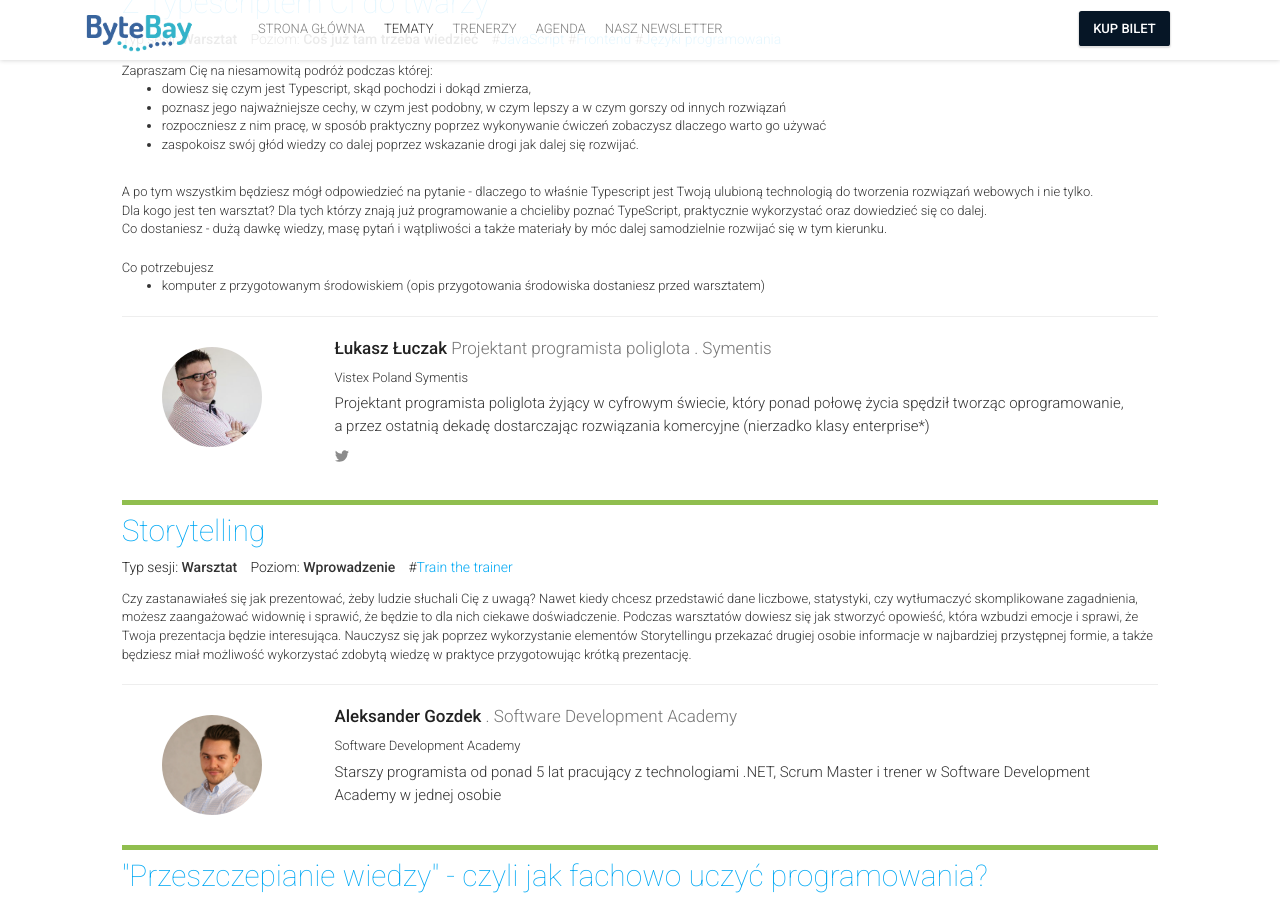
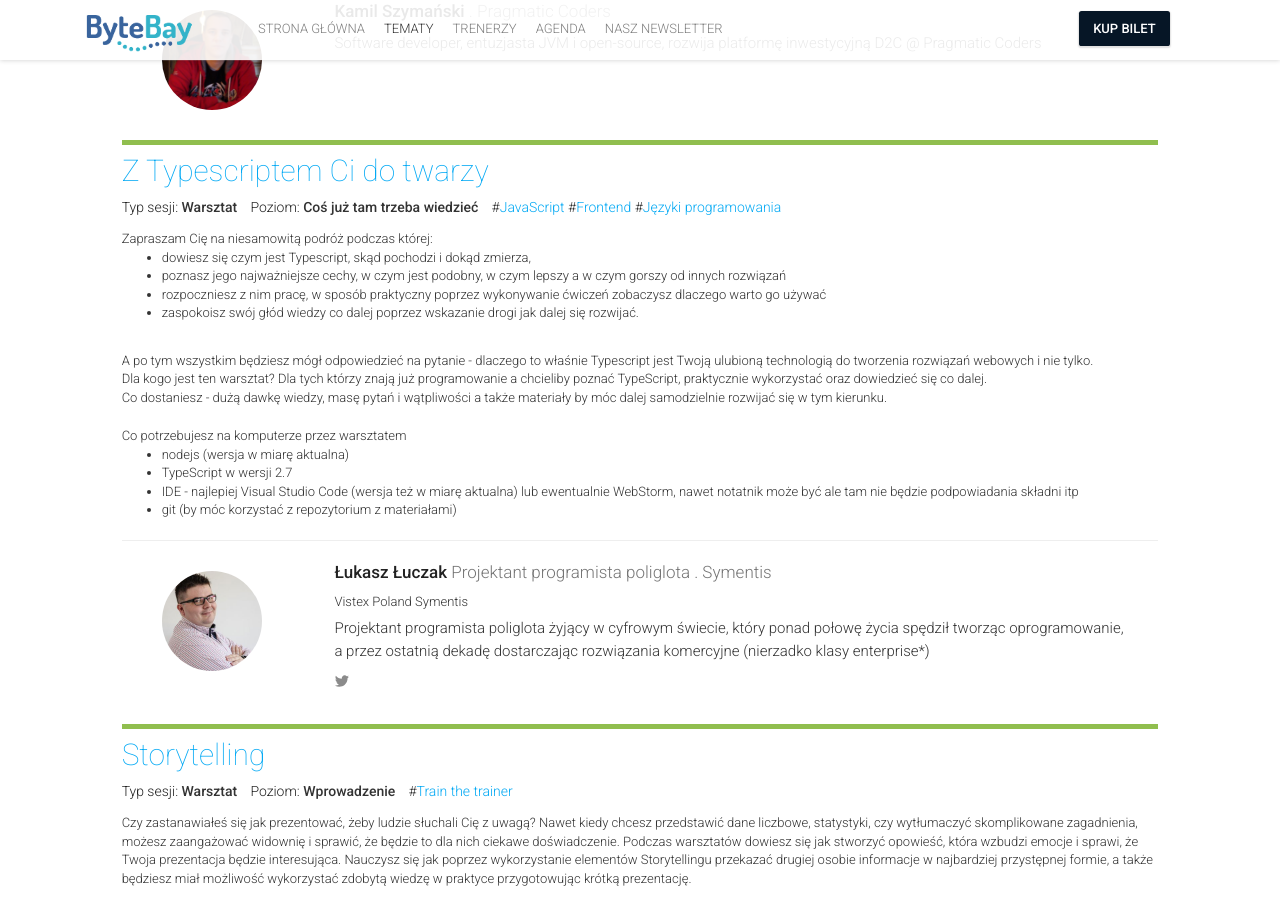
Before and after one commit to 42patterns/bytebay-website, a Jekyll site: the page built from sessions.html, in a window 1280 px wide and 900 px high, scrolled down 17958 px. Built offline with Jekyll 4.4.1, drawn with Linux system fonts in a browser that asks for light colours; nearby versions of some CDN libraries; comment, search, counter and statistics services are not loaded; some of the changed text lies outside the part shown.

Commit message:
Uzupełnenie wymagań na sesje

```diff
--- a/_data/sessions.yml
+++ b/_data/sessions.yml
@@ -21,11 +21,12 @@ list:
     service: true
     tags: []
   - id: 1003
-    title: "Meet & Greet"
+    title: "Meet & Greet - Pub T29"
     place: "T29"
     service: true
     tags: []
-    description: "To ten moment gdy łapiesz piwo i rozmawiasz z uczestnikami, trenerami."
+    description: "To ten moment gdy łapiesz piwo i rozmawiasz z uczestnikami, trenerami.<br>
+    <img src=\"/img/mapka-t29.jpg\">"
   - id: 9990
     title: "Keynote"
     place: "Atom Club"
@@ -275,6 +276,9 @@ list:
     description: "Narzędzia JDK pozwalają na szczegółową analizę wydajności. Możemy liczyć że będą dostępne na (pre-)produkcji. Co daje nam duże możliwości diagnozowania problemów. Nawet jeśli podchodzimy do problemu ad hoc — nie planowaliśmy takiej możliwości przy wdrożeniu i instalacji.
 
     Na warsztacie zobaczymy jak za pomocą narzędzi JDK wykryć przykładowe problemy: wyciek pamięci, nadmierna alokacja obiektów, źle skonfigurowany GC. Porównamy informacje dostępne w maszynie wirtualnej, z tym co oferuje system operacyjny. Przyjrzymy się możliwościom wizualizacji i automatyzacji."
+    prereq: {title: "Przed laboratorium proszę zainstalować", list: [
+      "Java JDK8", "Oracle VirtualBox (https://www.virtualbox.org/)", "klienta SSH (np dla Windows: Putty)", "klienta SCP (np dla Windows: WinSCP)", "~ 10GB miejsca na dysku"
+    ]}
     type: 0
     capacity: 20
     speakers: [28, 29]
@@ -382,10 +386,11 @@ list:
     Wszystko to pozwoli Ci swobodnie pracować i przygotowywać konfiguracje aplikacji za które administratorzy Cię pokochają :)"
     prereq: {title: "Wymagania", list: [
       "Komputer z minimum 8GB pamięci (mocno zalecane 12GB) i procesor z minimum dwoma core'ami",
-      "Skonfigurowany i zainstalowany docker",
+      "Skonfigurowany i zainstalowany docker (https://docs.docker.com/install/)",
       "Podstawowa znajomość komend dockera (pobieranie obrazów z dockerhub, budowanie obrazów). Znajomość przygotowywania plików dockera może pomóc, ale nie jest konieczna.",
       "Zainstalowany edytor tekstu",
-      "Konsola użytkownika i podstawowa umiejętność jej obsługi w swoim systemie operacyjnym    "
+      "Konsola użytkownika i podstawowa umiejętność jej obsługi w swoim systemie operacyjnym",
+      "Dodatkowa instalacja minikube mile widziana: https://github.com/kubernetes/minikube"
     ]}
     type: 0
     capacity: 30
@@ -410,7 +415,7 @@ list:
     description: "W ramach warsztatu opiszę  na czym polega bardzo popularny framework OAuth 2.0  oraz pokażę jak wygląda jego implementacja w Spring Boot oraz jak  zabezpieczyć za jego pomocą system zbudowany w oparciu o mikroserwisy
 
     Uczestnicy powinni umieć programować w Javie."
-    prereq: {title: "Środowisko", list: ["Laptop, z IDE (pref. Intellij)", "JDK 1.8"]}
+    prereq: {title: "Środowisko", list: ["Laptop, z IDE (pref. Intellij)", "JDK 1.8", "Git"]}
     type: 0
     capacity: 20
     speakers: [32]
@@ -752,7 +757,12 @@ list:
       Dla kogo jest ten warsztat? Dla tych którzy znają już programowanie a chcieliby poznać TypeScript, praktycznie wykorzystać oraz dowiedzieć się co dalej.
 
       Co dostaniesz - dużą dawkę wiedzy, masę pytań i wątpliwości a także materiały by móc dalej samodzielnie rozwijać się w tym kierunku."
-    prereq: {title: "Co potrzebujesz", list: ["komputer z przygotowanym środowiskiem (opis przygotowania środowiska dostaniesz przed warsztatem)"]}
+    prereq: {title: "Co potrzebujesz na komputerze przez warsztatem", list: [
+      "nodejs (wersja w miarę aktualna)",
+      "TypeScript w wersji 2.7",
+      "IDE - najlepiej Visual Studio Code (wersja też w miarę aktualna) lub ewentualnie WebStorm, nawet notatnik może być ale tam nie będzie podpowiadania składni itp",
+      "git (by móc korzystać z repozytorium z materiałami)"
+    ]}
     type: 0
     capacity: 20
     speakers: [12]
@@ -841,7 +851,7 @@ list:
     description: "W ramach warsztatu opiszę  na czym polega bardzo popularny framework OAuth 2.0  oraz pokażę jak wygląda jego implementacja w Spring Boot oraz jak  zabezpieczyć za jego pomocą system zbudowany w oparciu o mikroserwisy
 
     Uczestnicy powinni umieć programować w Javie."
-    prereq: {title: "Środowisko", list: ["Laptop, z IDE (pref. Intellij)", "JDK 1.8"]}
+    prereq: {title: "Środowisko", list: ["Laptop, z IDE (pref. Intellij)", "JDK 1.8", "Git"]}
     type: 0
     capacity: 12
     speakers: [32]
--- a/_includes/speakers-modals.html
+++ b/_includes/speakers-modals.html
@@ -32,6 +32,18 @@
 										</div>
 										{% endif %}
 										<p class="theme-description">{{ session.description | newline_to_br }}</p>
+										{% if session.prereq %}
+										<div>
+											<figure>
+												<figcaption>{{ session.prereq["title"] }}</figcaption>
+												<ul>
+													{% for p in session.prereq["list"] %}
+													<li>{{ p }}
+													{% endfor %}
+												</ul>
+											</figure>
+										</div>
+										{% endif %}
 										{% if session.presentation %}
 										<a class="theme-presentation" href="{{ session.presentation }}" title="Presentation" target="_blank">View presentation</a>
 										{% endif %}
```
Also changed, not shown: _includes/sessions-modals.html (+12 -0 lines), img/mapka-t29.jpg (added).
